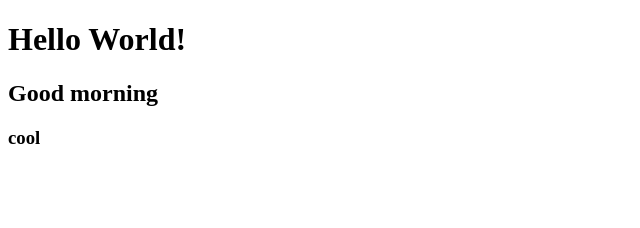
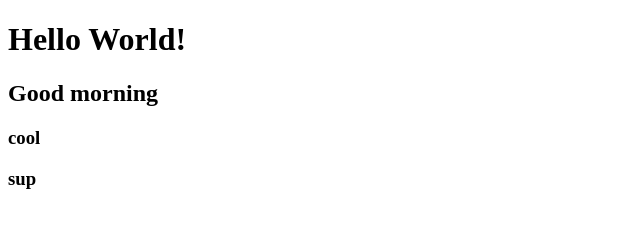
Before and after one commit to JConnrO/brewery-dog, a plain HTML site: page index.html in a window 1280 px wide. Shown: the full height of the page, 0-640 px from the left. Drawn offline with Linux system fonts and the light colour scheme.

Commit message:
Develop Branch

```diff
--- a/index.html
+++ b/index.html
@@ -10,5 +10,6 @@
     <h1>Hello World!</h1>
     <h2>Good morning</h2>
     <h3>cool</h3>
+    <h3>sup</h3>
 </body>
 </html>
```
